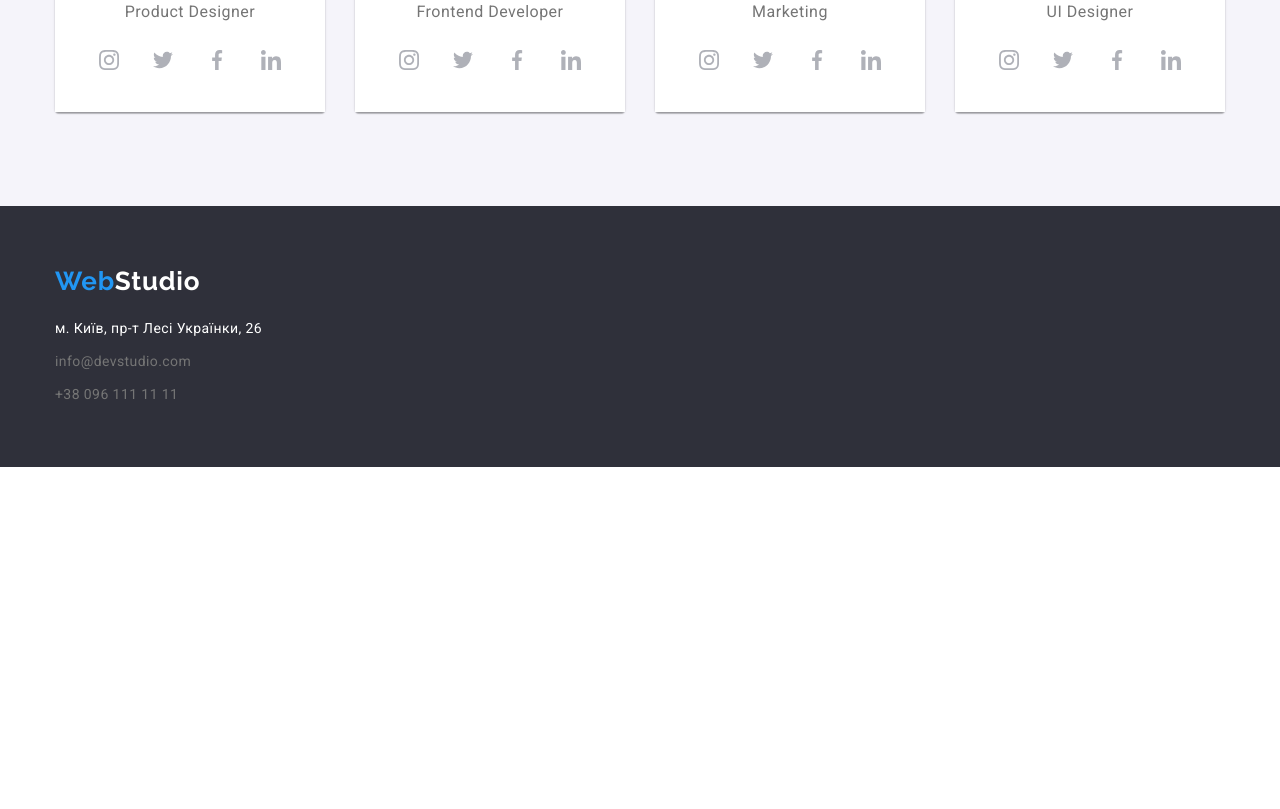
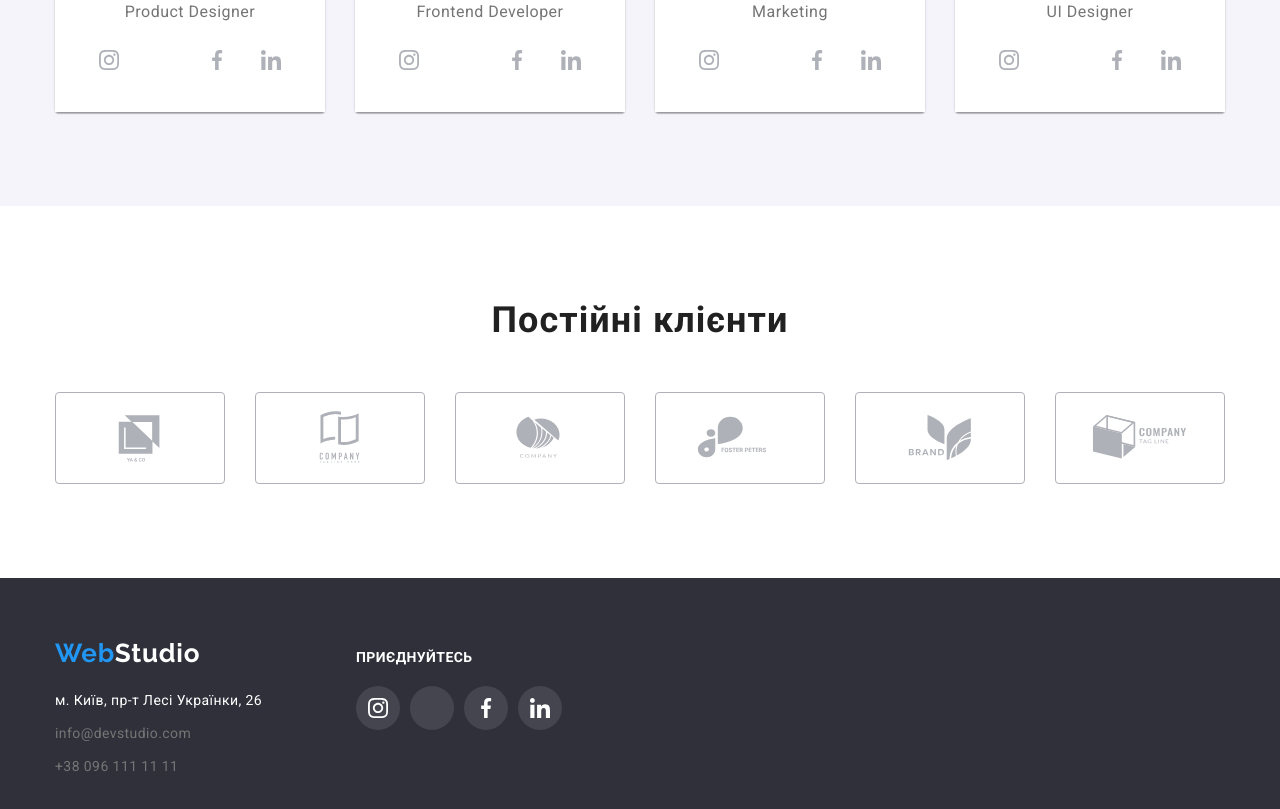
Before and after one commit to AndriiRod/goit-markup-hw-04, a plain HTML site: page index.html in a window 1280 px wide. Shown: the part 2103-2912 px from the top of the page. Before the commit the page ends 2570 px from the top, so only its background shows below. Drawn offline with nearby package versions, Linux system fonts and the light colour scheme.

Commit message:
ready footer

```diff
--- a/css/styles.css
+++ b/css/styles.css
@@ -5,6 +5,7 @@
   --btn-text-color: #ffffff;
   --gap-card: 30px;
   --hover-icon-color: #ffffff;
+  --icon-color: #afb1b8;
 }
 
 body {
@@ -244,7 +245,7 @@ img {
 .work-list > .item:not(:last-child) {
   margin-right: var(--gap-card);
 }
-/* ###############--Team--###############*/
+/* *###############--Team--###############*/
 .team {
   background-color: #f5f4fa;
 }
@@ -306,7 +307,7 @@ img {
   width: 100%;
   height: 100%;
 
-  color: #afb1b8;
+  color: var(--icon-color);
   border-radius: 50%;
 }
 .team-social-link > .icon {
@@ -316,12 +317,51 @@ img {
   color: var(--hover-icon-color);
   background-color: var(--accent-color);
 }
+/* ?###############--Clients--###############*/
+.clients-title {
+  margin-bottom: 50px;
+}
+.clients-list {
+  display: flex;
+  justify-content: center;
+  align-items: center;
+  gap: var(--gap-card);
+}
+.clients-list > .item {
+  width: 170px;
+  height: 92px;
+}
+.clients-list-link {
+  display: flex;
+  justify-content: center;
+  align-items: center;
+  width: 100%;
+  height: 100%;
 
+  border: 1px solid var(--icon-color);
+  border-radius: 4px;
+  color: var(--icon-color);
+}
+.clients-list-link > .icon {
+  fill: currentColor;
+}
+.clients-list-link:hover {
+  color: var(--accent-color);
+  border-color: var(--accent-color);
+}
 /* ###############--Footer--###############*/
+
 .footer {
   background-color: #2f303a;
   padding-top: 60px;
   padding-bottom: 60px;
+}
+.footer > .container {
+  display: flex;
+}
+.footer-logo {
+  margin-bottom: 20px;
+  color: #ffffff;
 }
 .footer-list > .item:not(:last-child) {
   margin-bottom: 9px;
@@ -337,9 +377,44 @@ img {
 .color-link {
   color: #ffffff;
 }
-.footer-logo {
+/* ! */
+.footer-left {
+  margin-top: 12px;
+  margin-left: 94px;
+}
+.footer-title {
   margin-bottom: 20px;
+
+  font-size: 14px;
+  line-height: 1.14;
+  letter-spacing: 0.03em;
+  text-transform: uppercase;
   color: #ffffff;
+}
+.footer-social-list {
+  display: flex;
+  gap: 10px;
+}
+.footer-social-list > .item {
+  width: 44px;
+  height: 44px;
+}
+.footer-social-link {
+  display: flex;
+  justify-content: center;
+  align-items: center;
+  width: 100%;
+  height: 100%;
+
+  border-radius: 50%;
+  color: var(--hover-icon-color);
+  background-color: rgba(255, 255, 255, 0.1);
+}
+.footer-social-link > .icon {
+  fill: currentColor;
+}
+.footer-social-link:hover {
+  background-color: var(--accent-color);
 }
 
 /* 😄portfolio.html😄------------------------------------ */
--- a/index.html
+++ b/index.html
@@ -312,9 +312,52 @@
           </ul>
         </div>
       </section>
+      <section class="clients section">
+        <h2 class="clients-title title">Постійні клієнти</h2>
+        <ul class="clients-list list">
+          <li class="item">
+            <a href="" class="clients-list-link link">
+              <svg class="icon" width="106" height="60">
+                <use href="./images/icons.svg#icon-logo"></use>
+              </svg>
+            </a>
+          </li>
+          <li class="item">
+            <a href="" class="clients-list-link link"
+              ><svg class="icon" width="106" height="60">
+                <use href="./images/icons.svg#icon-logo1"></use></svg
+            ></a>
+          </li>
+          <li class="item">
+            <a href="" class="clients-list-link link"
+              ><svg class="icon" width="106" height="60">
+                <use href="./images/icons.svg#icon-logo2"></use></svg
+            ></a>
+          </li>
+          <li class="item">
+            <a href="" class="clients-list-link link"
+              ><svg class="icon" width="106" height="60">
+                <use href="./images/icons.svg#icon-logo3"></use></svg
+            ></a>
+          </li>
+          <li class="item">
+            <a href="" class="clients-list-link link"
+              ><svg class="icon" width="106" height="60">
+                <use href="./images/icons.svg#icon-logo4"></use></svg
+            ></a>
+          </li>
+          <li class="item">
+            <a href="" class="clients-list-link link"
+              ><svg class="icon" width="106" height="60">
+                <use href="./images/icons.svg#icon-logo5"></use></svg
+            ></a>
+          </li>
+        </ul>
+      </section>
     </main>
     <footer class="footer">
       <div class="container">
+        <div class="footer-right">
           <a class="footer-logo logo" href="./index.html"><span>Web</span>Studio</a>
           <address class="footer-address">
             <ul class="footer-list list">
@@ -330,9 +373,41 @@
                   >info@devstudio.com</a
                 >
               </li>
-            <li><a class="footer-list-link link" href="tel:+380961111111">+38 096 111 11 11</a></li>
+              <li>
+                <a class="footer-list-link link" href="tel:+380961111111">+38 096 111 11 11</a>
+              </li>
             </ul>
           </address>
+        </div>
+        <div class="footer-left">
+          <h2 class="footer-title">приєднуйтесь</h2>
+          <ul class="footer-social-list list">
+            <li class="item">
+              <a href="" class="footer-social-link link">
+                <svg class="icon" width="20" height="20">
+                  <use href="./images/icons.svg#icon-instagram"></use></svg
+              ></a>
+            </li>
+            <li class="item">
+              <a href="" class="footer-social-link link">
+                <svg class="icon" width="20" height="20">
+                  <use href="./images/icons.svg#icon-twitter"></use></svg
+              ></a>
+            </li>
+            <li class="item">
+              <a href="" class="footer-social-link link">
+                <svg class="icon" width="20" height="20">
+                  <use href="./images/icons.svg#icon-facebook"></use></svg
+              ></a>
+            </li>
+            <li class="item">
+              <a href="" class="footer-social-link link">
+                <svg class="icon" width="20" height="20">
+                  <use href="./images/icons.svg#icon-linkedin"></use></svg
+              ></a>
+            </li>
+          </ul>
+        </div>
       </div>
     </footer>
   </body>
```
Lines whose indentation alone changed are shown as unchanged.
